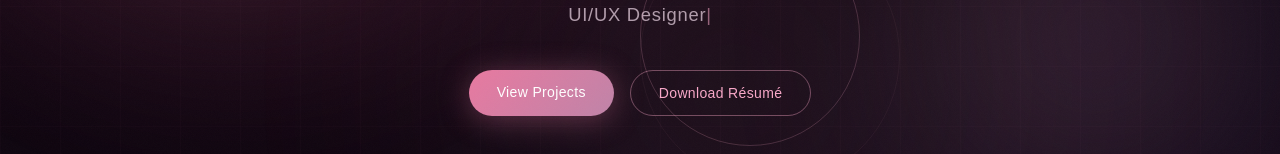
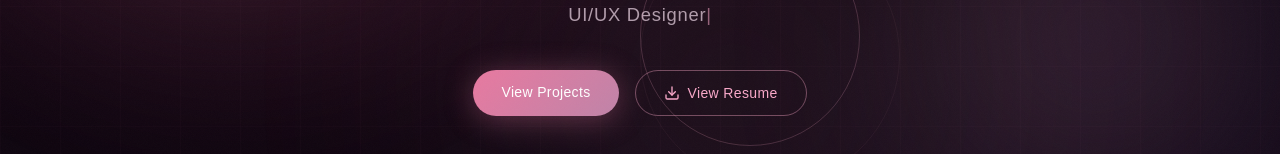
Before and after one commit to edaprgs/edaprgs-portfolio, a React app: page / in a window 1280 px wide. Shown: the part 474-628 px from the top of the page. Built offline with nearby package versions, Linux system fonts and the light colour scheme; the HTML template or start-up script is replaced by a standard one.

Commit message:
Update portfolio content and resume

```diff
--- a/src/components/Contact.jsx
+++ b/src/components/Contact.jsx
@@ -36,7 +36,7 @@ function Contact() {
   const sendEmail = (e) => {
     e.preventDefault()
     setStatus("sending")
-    emailjs.sendForm("service_a86lspd", "template_qpsku4g", form.current, "3EFdmUCA6bRib3bQ0")
+    emailjs.sendForm("service_a86lspd", "template_pxm6tmh", form.current, "3EFdmUCA6bRib3bQ0")
       .then(() => { setStatus("ok"); form.current.reset() })
       .catch(() => setStatus("err"))
   }
--- a/src/components/Hero.jsx
+++ b/src/components/Hero.jsx
@@ -1,6 +1,7 @@
 import { FaGithub, FaLinkedin } from "react-icons/fa"
 import { motion } from "framer-motion"
 import { useEffect, useState } from "react"
+import { Download } from "lucide-react"
 
 const roles = [
   "Full-Stack Web Developer",
@@ -142,18 +143,20 @@ function Hero() {
         >
           View Projects
         </a>
-        <a href="/resume.pdf"
-          className="px-7 py-3 rounded-full text-sm font-medium tracking-wide transition-all duration-300"
+        <a
+          href="/resume.pdf"
+          target="_blank"
+          rel="noopener noreferrer"
+          className="px-7 py-3 rounded-full text-sm font-medium tracking-wide transition-all duration-300 flex items-center gap-2"
           style={{
             background: "transparent",
             border: "1px solid rgba(249,168,201,0.4)",
             color: "#f9a8c9",
             fontFamily: "'DM Sans', sans-serif",
           }}
-          onMouseEnter={e => { e.currentTarget.style.background = "rgba(249,168,201,0.08)"; e.currentTarget.style.transform = "translateY(-2px)" }}
-          onMouseLeave={e => { e.currentTarget.style.background = "transparent"; e.currentTarget.style.transform = "translateY(0)" }}
         >
-          Download Résumé
+          <Download size={16} />
+          View Resume
         </a>
       </motion.div>
 
```
Also changed, not shown: 2 other files (tests, documents, lock files or other folders).
